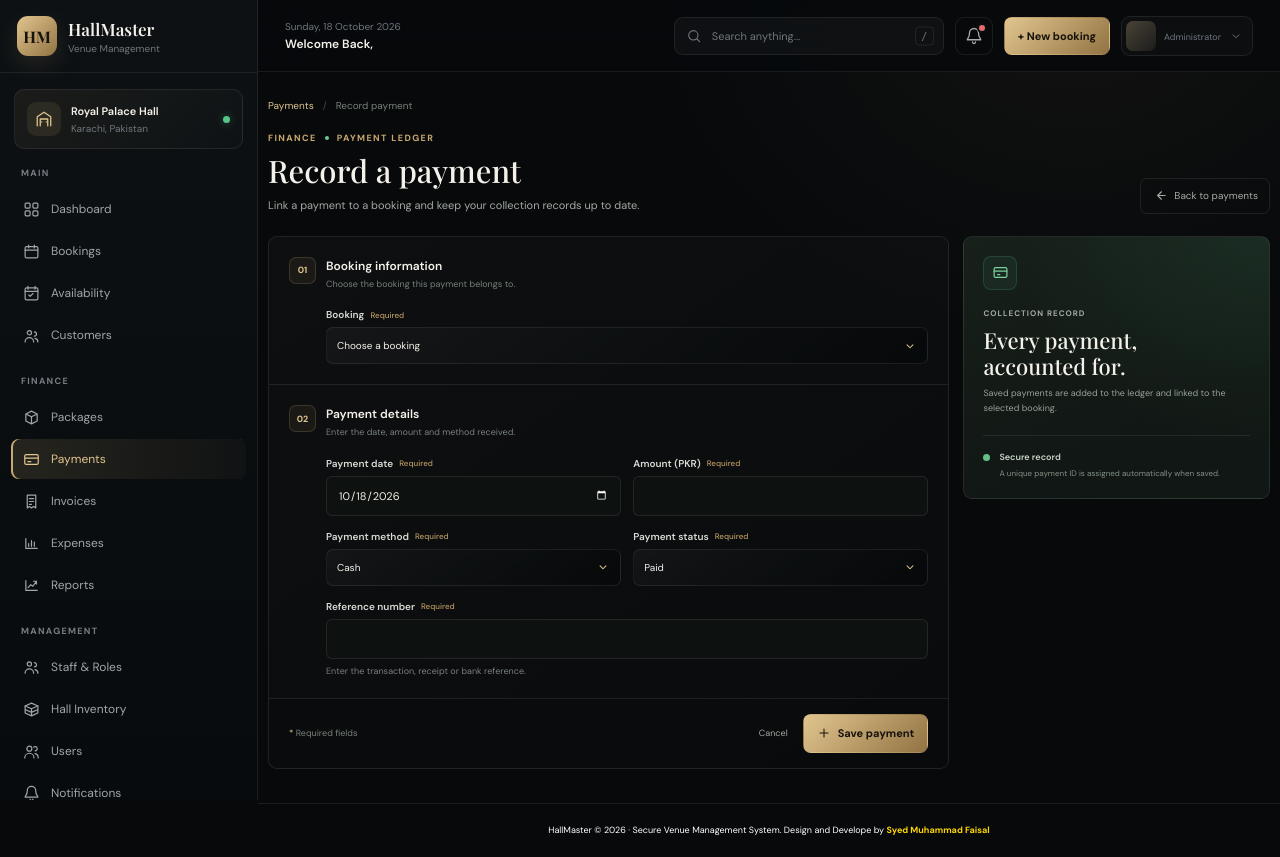
After one commit to SyedMuhammadFaisa721/Hall_management_System, a Django app: page /payments/add/ in a window 1280 px wide. The commit adds this page. Run offline with Django 5.2, Linux system fonts and the light colour scheme; a user stored in the database is signed in; data comes from the database, SQL or seed files in the repository; both versions use the stored data as it was after the commit.

Commit message:
20-10-2026 6:15 PM

```diff
--- a/Hall_managemnet/urls.py
+++ b/Hall_managemnet/urls.py
@@ -16,7 +16,7 @@ Including another URLconf
 """
 from django.contrib import admin
 from django.urls import path
-from hall_management.views import dashboard, log_in, log_out, tester, user_create, users_page , New_booking , Expense_form , New_staff , New_inventory , New_inventory_category , Inventory_view , booking_view , Availability_view , Customers_view, Packages_view,Payments_view, Invoices_view, Reports_view, Expenses_view, Staff_view, Notifications_view, Settings_view, export_booking_data
+from hall_management.views import dashboard, log_in, log_out, tester, user_create, users_page , New_booking , Expense_form , New_staff , New_inventory , New_inventory_category , Inventory_view , booking_view , Availability_view , Customers_view, Packages_view,Payments_view, Payment_form, Invoices_view, Reports_view, Expenses_view, Staff_view, Notifications_view, Settings_view, export_booking_data ,download_payments_records
 
 urlpatterns = [
     path('admin/', admin.site.urls),
@@ -28,6 +28,8 @@ urlpatterns = [
         path('customers/' , Customers_view , name ="customers"),
         path('packages/' , Packages_view , name ="packages"),
         path('payments/' , Payments_view , name ="payments"),
+        path('payments/add/' , Payment_form , name ="paymentform"),
+        path('payments/export/' , download_payments_records , name ="download_payments_records"),
         path('invoices/' , Invoices_view , name ="invoices"),
         path('reports/' , Reports_view , name ="reports"),
         path('expenses/' , Expenses_view , name ="expenses"),
--- a/hall_management/form.py
+++ b/hall_management/form.py
@@ -70,9 +70,48 @@ class new_expense(forms.ModelForm):
         model   = expense
         exclude = ["expense_id"]
 class new_payment(forms.ModelForm):
+    booking = forms.ModelChoiceField(
+        queryset=newbooking.objects.none(),
+        label='Booking',
+        empty_label='Choose a booking',
+    )
+    method = forms.ChoiceField(
+        choices=[
+            ('cash', 'Cash'),
+            ('Bank Transfer', 'Bank transfer'),
+            ('card', 'Card'),
+            ('Online', 'Online'),
+        ],
+        label='Payment method',
+    )
+    payment_status = forms.ChoiceField(
+        choices=[
+            ('paid', 'Paid'),
+            ('advance', 'Advance'),
+            ('pending', 'Pending'),
+        ],
+        initial='paid',
+        label='Payment status',
+    )
+
     class Meta:
-        model   = payment
-        exclude = ["payment_id"]
+        model = payment
+        fields = ('booking', 'payment_date', 'method', 'amount', 'refference_num', 'payment_status')
+        widgets = {
+            'payment_date': forms.DateInput(format='%Y-%m-%d', attrs={'type': 'date'}),
+            'amount': forms.NumberInput(attrs={'min': '0.01', 'step': '0.01', 'inputmode': 'decimal'}),
+        }
+
+    def __init__(self, *args, **kwargs):
+        super().__init__(*args, **kwargs)
+        self.fields['booking'].queryset = newbooking.objects.all().order_by('-event_date')
+        self.fields['booking'].label_from_instance = (
+            lambda booking: f'{booking.booking_id} · {booking.customer_name} · {booking.event_date:%d %b %Y}'
+        )
+        self.fields['refference_num'].label = 'Reference number'
+        self.fields['refference_num'].widget.attrs['maxlength'] = 40
+        for field in self.fields.values():
+            field.widget.attrs['class'] = 'payment-form-control'
 class new_inventory(forms.ModelForm) :
     class Meta:
         model = Inventory
--- /dev/null
+++ b/hall_management/static/css/addpaymentform.css
@@ -0,0 +1,71 @@
+.payment-create-page { --payment-ink: #f3f1e9; --payment-muted: #a2aaa3; --payment-faint: #78817a; --payment-line: rgba(255,255,255,.085); color: var(--payment-ink); }
+.payment-breadcrumb { display: flex; align-items: center; gap: 9px; margin: 0 0 20px; color: var(--payment-faint); font-size: 10px; }
+.payment-breadcrumb a { color: var(--gold-light); }
+.payment-breadcrumb > span:nth-child(2) { color: #454b4f; }
+.payment-create-heading { display: flex; align-items: flex-end; justify-content: space-between; gap: 15px; margin-bottom: 22px; }
+.payment-create-heading .eyebrow { display: flex; align-items: center; gap: 8px; margin-bottom: 8px; }
+.payment-create-heading .eyebrow i { width: 4px; height: 4px; border-radius: 50%; background: #69c891; }
+.payment-create-heading h1 { margin: 0; font-family: "Playfair Display",serif; font-size: 31px; font-weight: 500; line-height: 1.2; }
+.payment-create-heading p { margin: 8px 0 0; color: var(--payment-muted); font-size: 11px; line-height: 1.5; }
+.payment-create-back { display: inline-flex; min-height: 36px; align-items: center; gap: 7px; padding: 0 11px; border: 1px solid var(--payment-line); border-radius: 7px; color: var(--payment-muted); font-size: 10px; transition: border-color var(--ease),color var(--ease); }
+.payment-create-back:hover { border-color: var(--border-strong); color: var(--gold-light); }
+.payment-create-back svg { width: 15px; height: 15px; }
+.payment-create-layout { display: grid; grid-template-columns: minmax(0,1.6fr) minmax(225px,.72fr); align-items: start; gap: 14px; }
+.payment-create-form, .payment-create-aside { min-width: 0; overflow: hidden; border: 1px solid var(--payment-line); border-radius: 9px; background: linear-gradient(145deg,rgba(255,255,255,.027),rgba(255,255,255,.012)); }
+.payment-form-section { padding: 20px; border-bottom: 1px solid var(--payment-line); }
+.payment-section-heading { display: flex; align-items: flex-start; gap: 10px; margin-bottom: 17px; }
+.payment-section-index { display: grid; width: 27px; height: 27px; flex: 0 0 auto; place-items: center; border: 1px solid rgba(201,169,110,.2); border-radius: 7px; background: rgba(201,169,110,.075); color: var(--gold-light); font-size: 9px; font-weight: 700; }
+.payment-section-heading h2 { margin: 1px 0 0; font-size: 12px; font-weight: 600; }
+.payment-section-heading p { margin: 4px 0 0; color: var(--payment-faint); font-size: 9px; line-height: 1.5; }
+.payment-form-grid { display: grid; grid-template-columns: repeat(2,minmax(0,1fr)); gap: 14px 12px; padding-left: 37px; }
+.payment-form-field { display: flex; min-width: 0; flex-direction: column; gap: 6px; }
+.payment-form-field-wide { grid-column: 1 / -1; }
+.payment-form-field > label { display: flex; align-items: center; gap: 6px; color: #d8dcd5; font-size: 10px; font-weight: 600; }
+.payment-form-field > label i { color: #bc9b61; font-size: 8px; font-style: normal; font-weight: 500; }
+.payment-form-control { width: 100%; min-height: 40px; padding: 9px 11px; border: 1px solid var(--payment-line); border-radius: 6px; outline: none; background: #0d1110; color: var(--payment-ink); font: inherit; font-size: 11px; }
+.payment-form-control:focus { border-color: rgba(201,169,110,.58); box-shadow: 0 0 0 2px rgba(201,169,110,.07); }
+select.payment-form-control { color-scheme: dark; }
+.payment-form-field small { color: var(--payment-faint); font-size: 9px; line-height: 1.45; }
+.payment-field-error { color: #f09a91; font-size: 9px; line-height: 1.4; }
+.payment-form-errors { margin: 14px 20px 0; padding: 10px 12px; border: 1px solid rgba(229,107,111,.28); border-radius: 6px; background: rgba(229,107,111,.07); color: #f09a91; font-size: 10px; }
+.payment-form-errors ul { margin: 0; padding-left: 16px; }
+.payment-form-footer { display: flex; align-items: center; justify-content: space-between; gap: 12px; padding: 15px 20px; background: rgba(0,0,0,.12); }
+.payment-form-footer > p { margin: 0; color: var(--payment-faint); font-size: 9px; }
+.payment-form-footer > p i { color: var(--gold-light); font-style: normal; }
+.payment-form-footer > div { display: flex; align-items: center; gap: 10px; }
+.payment-form-footer > div > a { padding: 9px 5px; color: var(--payment-muted); font-size: 9px; }
+.payment-form-footer > div > a:hover { color: var(--payment-ink); }
+.payment-form-footer .primary-button { display: inline-flex; min-height: 39px; align-items: center; gap: 7px; }
+.payment-form-footer .primary-button svg { width: 14px; height: 14px; }
+.payment-create-aside { position: relative; padding: 19px; background: radial-gradient(ellipse at 100% 0%,rgba(85,197,138,.1),transparent 58%),linear-gradient(155deg,#17201b,#111714 70%); }
+.payment-aside-icon { display: grid; width: 34px; height: 34px; place-items: center; border: 1px solid rgba(85,197,138,.18); border-radius: 8px; background: rgba(85,197,138,.07); color: #7bd09c; }
+.payment-aside-icon svg { width: 17px; height: 17px; }
+.payment-aside-kicker { display: block; margin-top: 18px; color: #a1aaa2; font-size: 8px; font-weight: 700; letter-spacing: 1px; }
+.payment-create-aside h2 { margin: 9px 0 7px; font-family: "Playfair Display",serif; font-size: 22px; font-weight: 500; line-height: 1.2; }
+.payment-create-aside > p { margin: 0; color: #97a098; font-size: 9px; line-height: 1.6; }
+.payment-aside-note { display: flex; gap: 9px; margin-top: 20px; padding-top: 15px; border-top: 1px solid rgba(255,255,255,.08); }
+.payment-aside-dot { width: 7px; height: 7px; flex: 0 0 auto; margin-top: 3px; border-radius: 50%; background: #65bf8b; }
+.payment-aside-note > span:last-child { display: flex; flex-direction: column; gap: 4px; }
+.payment-aside-note strong { color: #cad7cc; font-size: 9px; font-weight: 600; }
+.payment-aside-note small { color: #829087; font-size: 8px; line-height: 1.5; }
+.payment-alerts { margin-bottom: 15px; }
+.payment-alert { margin: 0; padding: 10px 13px; border: 1px solid rgba(85,197,138,.25); border-radius: 7px; background: rgba(85,197,138,.07); color: #9ce0b5; font-size: 10px; }
+@media (max-width: 700px) {
+  .payment-create-heading { align-items: flex-start; flex-direction: column; gap: 12px; margin-bottom: 16px; }
+  .payment-create-heading h1 { font-size: 27px; }
+  .payment-create-layout { grid-template-columns: minmax(0,1fr); }
+  .payment-create-aside { grid-row: 1; }
+  .payment-form-grid { grid-template-columns: minmax(0,1fr); padding-left: 0; }
+  .payment-form-field-wide { grid-column: auto; }
+  .payment-form-field > label { font-size: 11px; }
+  .payment-form-control { min-height: 46px; font-size: 16px; }
+}
+@media (max-width: 460px) {
+  .payment-create-heading h1 { font-size: 24px; }
+  .payment-create-heading p { max-width: 36ch; }
+  .payment-form-section { padding: 16px 13px 18px; }
+  .payment-form-footer { align-items: flex-start; flex-direction: column; padding: 14px 13px; }
+  .payment-form-footer > div { width: 100%; justify-content: flex-end; }
+  .payment-form-footer .primary-button { min-height: 43px; }
+  .payment-form-errors { margin-right: 13px; margin-left: 13px; }
+}
--- /dev/null
+++ b/hall_management/templates/addpaymentform.html
@@ -0,0 +1,84 @@
+{% extends "base.html" %}
+{% load static %}
+{% block title %}Record Payment | HallMaster{% endblock %}
+{% block page_key %}payments{% endblock %}
+{% block page_content %}
+<div class="payment-create-page">
+	<nav class="payment-breadcrumb" aria-label="Breadcrumb"><a href="{% url 'payments' %}">Payments</a><span aria-hidden="true">/</span><span>Record payment</span></nav>
+
+	<header class="payment-create-heading">
+		<div>
+			<span class="eyebrow">FINANCE <i></i> PAYMENT LEDGER</span>
+			<h1>Record a payment</h1>
+			<p>Link a payment to a booking and keep your collection records up to date.</p>
+		</div>
+		<a class="payment-create-back" href="{% url 'payments' %}"><svg viewBox="0 0 24 24" fill="none" stroke="currentColor" stroke-width="1.8" stroke-linecap="round" stroke-linejoin="round" aria-hidden="true"><path d="m15 18-6-6 6-6M9 12h12"/></svg>Back to payments</a>
+	</header>
+
+	<div class="payment-create-layout">
+		<form class="payment-create-form" method="post">
+			{% csrf_token %}
+			{% if form.non_field_errors %}<div class="payment-form-errors" role="alert">{{ form.non_field_errors }}</div>{% endif %}
+
+			<section class="payment-form-section" aria-labelledby="payment-booking-title">
+				<div class="payment-section-heading"><span class="payment-section-index">01</span><div><h2 id="payment-booking-title">Booking information</h2><p>Choose the booking this payment belongs to.</p></div></div>
+				<div class="payment-form-grid">
+					<div class="payment-form-field payment-form-field-wide">
+						<label for="{{ form.booking.id_for_label }}">Booking <i>Required</i></label>
+						{{ form.booking }}
+						{% for error in form.booking.errors %}<span class="payment-field-error">{{ error }}</span>{% endfor %}
+					</div>
+				</div>
+			</section>
+
+			<section class="payment-form-section" aria-labelledby="payment-details-title">
+				<div class="payment-section-heading"><span class="payment-section-index">02</span><div><h2 id="payment-details-title">Payment details</h2><p>Enter the date, amount and method received.</p></div></div>
+				<div class="payment-form-grid">
+					<div class="payment-form-field">
+						<label for="{{ form.payment_date.id_for_label }}">Payment date <i>Required</i></label>
+						{{ form.payment_date }}
+						{% for error in form.payment_date.errors %}<span class="payment-field-error">{{ error }}</span>{% endfor %}
+					</div>
+					<div class="payment-form-field">
+						<label for="{{ form.amount.id_for_label }}">Amount (PKR) <i>Required</i></label>
+						{{ form.amount }}
+						{% for error in form.amount.errors %}<span class="payment-field-error">{{ error }}</span>{% endfor %}
+					</div>
+					<div class="payment-form-field">
+						<label for="{{ form.method.id_for_label }}">Payment method <i>Required</i></label>
+						{{ form.method }}
+						{% for error in form.method.errors %}<span class="payment-field-error">{{ error }}</span>{% endfor %}
+					</div>
+					<div class="payment-form-field">
+						<label for="{{ form.payment_status.id_for_label }}">Payment status <i>Required</i></label>
+						{{ form.payment_status }}
+						{% for error in form.payment_status.errors %}<span class="payment-field-error">{{ error }}</span>{% endfor %}
+					</div>
+					<div class="payment-form-field payment-form-field-wide">
+						<label for="{{ form.refference_num.id_for_label }}">Reference number <i>Required</i></label>
+						{{ form.refference_num }}
+						<small>Enter the transaction, receipt or bank reference.</small>
+						{% for error in form.refference_num.errors %}<span class="payment-field-error">{{ error }}</span>{% endfor %}
+					</div>
+				</div>
+			</section>
+
+			<footer class="payment-form-footer">
+				<p><i>*</i> Required fields</p>
+				<div><a href="{% url 'payments' %}">Cancel</a><button class="primary-button" type="submit"><svg viewBox="0 0 24 24" fill="none" stroke="currentColor" stroke-width="1.8" stroke-linecap="round" stroke-linejoin="round" aria-hidden="true"><path d="M12 5v14M5 12h14"/></svg>Save payment</button></div>
+			</footer>
+		</form>
+
+		<aside class="payment-create-aside" aria-label="Payment record information">
+			<span class="payment-aside-icon" aria-hidden="true"><svg viewBox="0 0 24 24" fill="none" stroke="currentColor" stroke-width="1.7" stroke-linecap="round" stroke-linejoin="round"><rect x="3" y="5" width="18" height="14" rx="2"/><path d="M3 10h18m-13 5h3"/></svg></span>
+			<span class="payment-aside-kicker">COLLECTION RECORD</span>
+			<h2>Every payment,<br>accounted for.</h2>
+			<p>Saved payments are added to the ledger and linked to the selected booking.</p>
+			<div class="payment-aside-note"><span class="payment-aside-dot"></span><span><strong>Secure record</strong><small>A unique payment ID is assigned automatically when saved.</small></span></div>
+		</aside>
+	</div>
+</div>
+{% endblock %}
+{% block page_scripts %}{{ block.super }}
+<link rel="stylesheet" href="{% static 'css/addpaymentform.css' %}">
+{% endblock %}
--- a/hall_management/templates/base.html
+++ b/hall_management/templates/base.html
@@ -29,6 +29,7 @@
         '/addinventory': '/inventory',
         '/addinventorycategory': '/inventory',
         '/adduser': '/users',
+        '/payments/add': '/payments',
       };
       const activePath = pageAliases[currentPath] || currentPath;
 
--- a/hall_management/views.py
+++ b/hall_management/views.py
@@ -108,6 +108,7 @@ def booking_view(request):
                 'pending_booking_previous':pending_booking_previous,
             }
     return render(request, 'bookings.html', context)
+@login_required(login_url='login')
 def export_booking_data(request):
     today = datetime.now()
     current_time = today.strftime("%I:%M %p")
@@ -231,8 +232,6 @@ def Payments_view(request):
     pre_total_collection = payment.objects.filter(payment_date__year = previous_year).aggregate(Sum('amount'))['amount__sum'] or 0
     year_colloection_in_precentage = ((total_collection-pre_total_collection) / pre_total_collection ) * 100 if pre_total_collection else 0
     monthly_colloection_in_precentage = ((month_collection-previous_month_collection) / previous_month_collection ) * 100 if previous_month_collection else 0
-
-
     if search:
         payment_obj = payment.objects.filter(
             Q(payment_id__icontains = search)|
@@ -301,6 +300,57 @@ def Payments_view(request):
         'monthly_colloection_in_precentage':monthly_colloection_in_precentage,
     }
     return render(request , 'payments.html' , context)
+
+
+@login_required(login_url='login')
+def Payment_form(request):
+    if request.method == 'POST':
+        form = new_payment(request.POST)
+        if form.is_valid():
+            form.save()
+            messages.success(request, 'Payment recorded successfully.')
+            return redirect('payments')
+    else:
+        form = new_payment()
+    return render(request, 'addpaymentform.html', {'form': form, 'page': 'payments'})
+
+
+#used for download payments records
+@login_required(login_url='login')
+def download_payments_records(request):
+    today = datetime.now()
+    current_date = today.strftime('%d %b %Y')
+    current_time = today.strftime('%I %M %p')
+    #payments = payment.objects.all().order_by('-payment_id')
+    payment_details = payment.objects.all().order_by('-payment_id')
+    response  = HttpResponse(content_type = 'text/csv')
+    response['content-Disposition'] = f'attachment; filename = Payment Records {current_time} {current_date}.csv'
+    #write row heading
+    writer = csv.writer(response)
+    writer.writerow([
+        'PAYMENT ID',
+        'BOOKING ID',
+        'CUSTOMER',
+        'DATE',
+        'METHOD',
+        'AMOUNT',
+        'REFERENCE',
+        'STATUS'
+
+    ])
+    for payments in payment_details:
+        writer.writerow([
+            payments.payment_id,
+            payments.booking.booking_id,
+            payments.booking.customer_name,
+            payments.payment_date,
+            payments.method,
+            payments.amount,
+            payments.refference_num,
+            payments.payment_status
+        ])
+    return response
+
 @login_required(login_url='login')
 def Invoices_view(request):
     return render(request , 'invoices.html')
```
Also changed, not shown: hall_management/templates/payments.html (+13 -9 lines), db.sqlite3.
